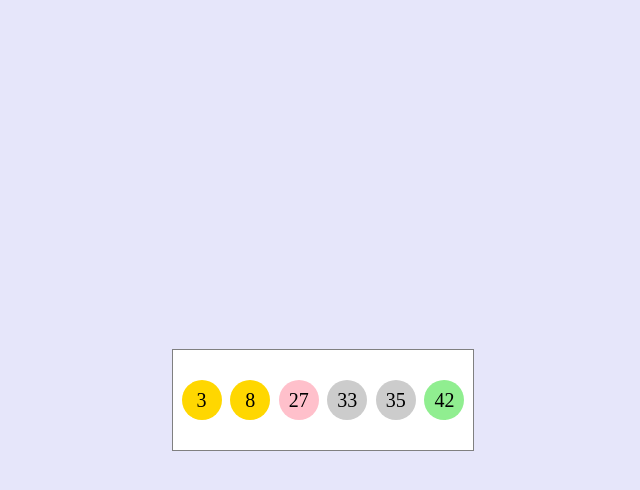
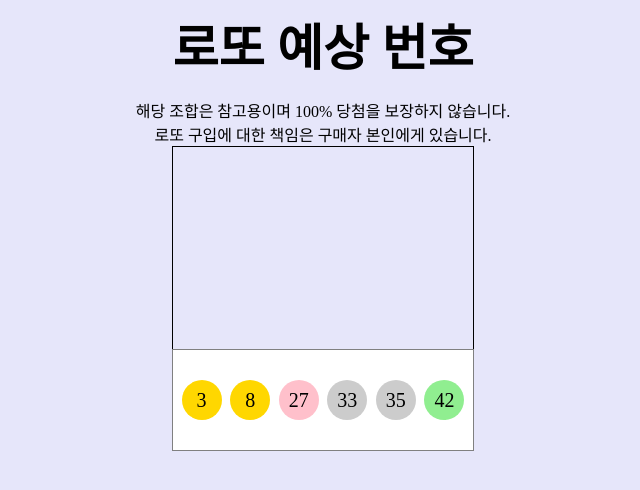
Before and after one commit to jingoochoi/loto, a plain HTML site: page index.html in a window 1280 px wide. Shown: the whole page, without its empty margins (317-957 px from the left). Drawn offline with Linux system fonts and the light colour scheme.

Commit message:
Update index.html

```diff
--- a/index.html
+++ b/index.html
@@ -6,6 +6,8 @@
     <title>dream of lotto</title>
     <style>
         body{background-color: lavender;}
+        b,span{display: block;text-align: center;}
+        b{font-size: 50px;}
         .wrap{position: absolute;width: 300px;height: 100px;top: 50%;left: 50%;transform: translate(-50%,-50%);border: 1px solid gray;display: flex;justify-content: space-evenly;align-items: center;font-size: 20px;background-color: #fff;}
         .can1{width: 40px;height: 40px;display: flex;justify-content: center;align-items: center;border-radius: 50%;background-color: gold;}
         .can2{width: 40px;height: 40px;display: flex;justify-content: center;align-items: center;border-radius: 50%;background-color: gold;}
@@ -17,6 +19,8 @@
     </style>
 </head>
 <body>
+    <b>로또 예상 번호</b><br>
+    <span>해당 조합은 참고용이며 100% 당첨을 보장하지 않습니다. <br>로또 구입에 대한 책임은 구매자 본인에게 있습니다.</span>
     <div class="wrap">
         <div class="can1"></div>
         <div class="can2"></div>
@@ -25,7 +29,7 @@
         <div class="can5"></div>
         <div class="can6"></div>
     </div>
-    <ins class="kakao_ad_area" style="display:none;"
+    <ins class="kakao_ad_area" style="display:block;border: 1px solid #000;width: 300px;height: 250px;margin: 0 auto;"
     data-ad-unit = "DAN-cirngivJUkCSJeST"
     data-ad-width = "300"
     data-ad-height = "250"></ins>
```
